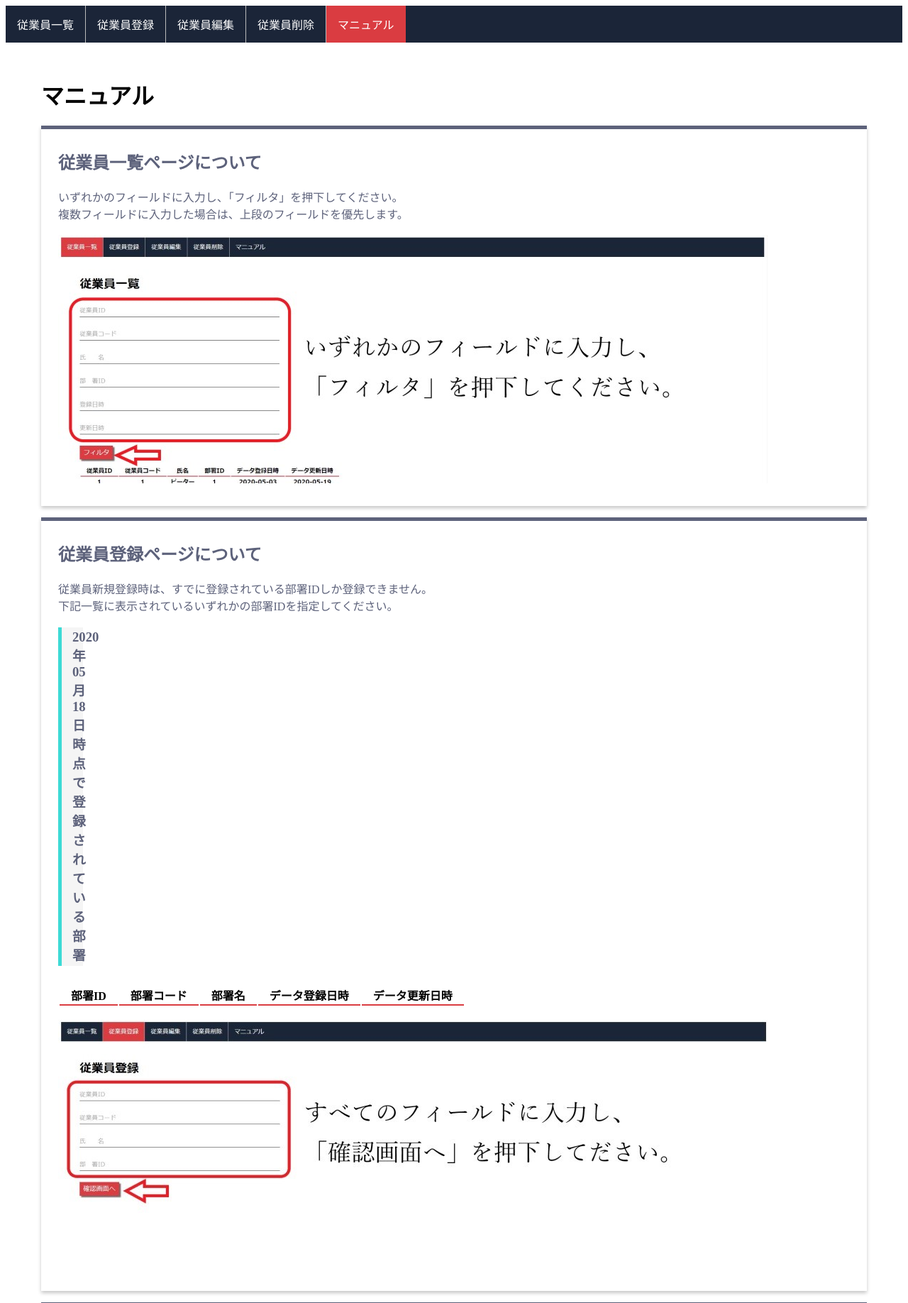
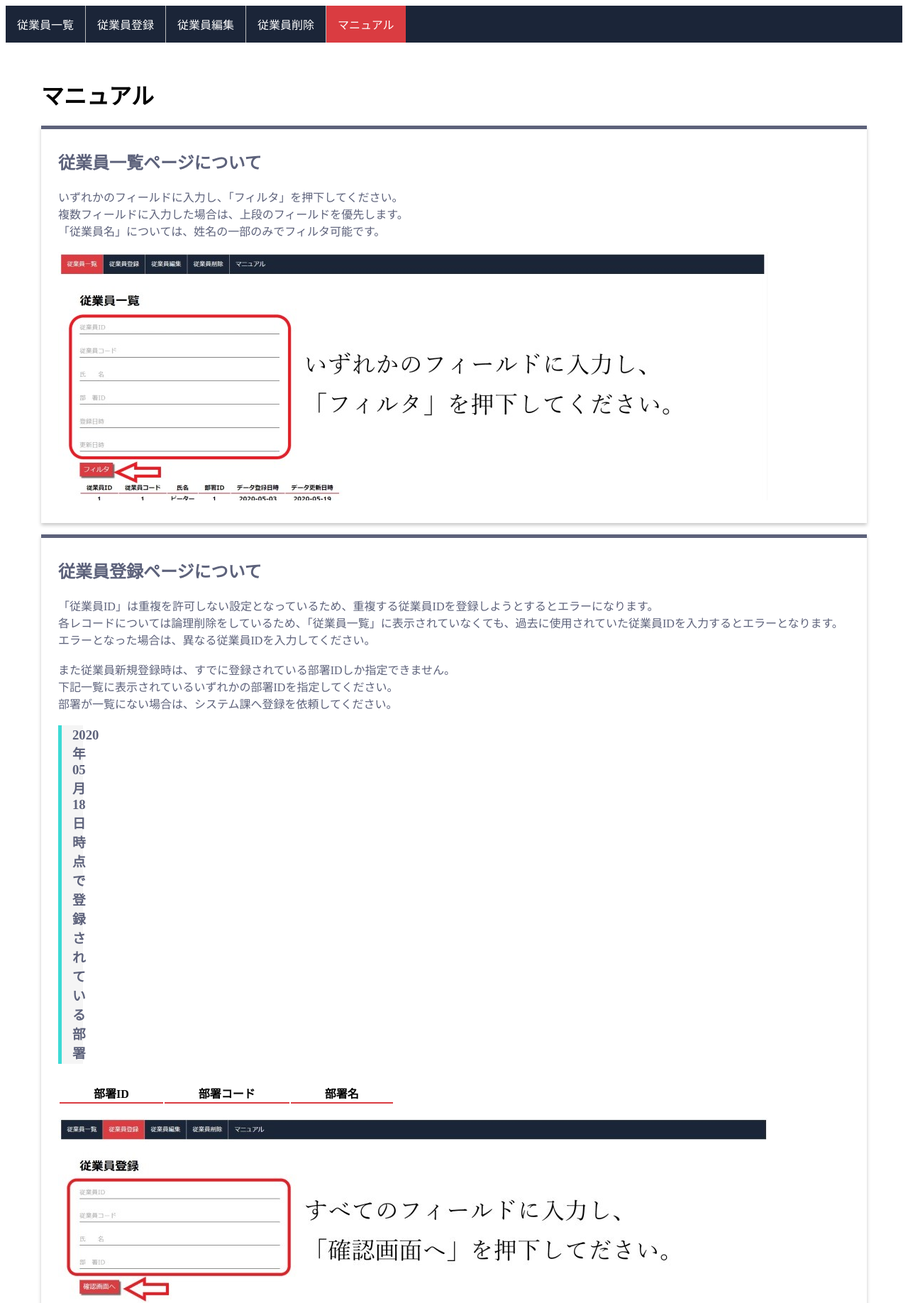
Before and after one commit to JunkiOkazaki/EmployeesMaster, a PHP site: page /employees-master-manual.php in a window 1280 px wide. Shown: the top 1836 px of the page at 71% size. Run offline with PHP 8.4, Linux system fonts and the light colour scheme; data that the repository does not hold is empty.

Commit message:
202005200710

```diff
--- a/employees-master-manual.php
+++ b/employees-master-manual.php
@@ -45,7 +45,8 @@
 <h2>従業員一覧ページについて</h2>
 <p>
 いずれかのフィールドに入力し、「フィルタ」を押下してください。<br/>
-複数フィールドに入力した場合は、上段のフィールドを優先します。<br/><br/>
+複数フィールドに入力した場合は、上段のフィールドを優先します。<br/>
+「従業員名」については、姓名の一部のみでフィルタ可能です。<br/><br/>
 <img src="man_img1.jpg" alt="従業員一覧ページの画像">
 </p>
 </div>
@@ -53,8 +54,13 @@
 <div class="setsumei">
 <h2>従業員登録ページについて</h2>
 <p>
-従業員新規登録時は、すでに登録されている部署IDしか登録できません。<br/>
+「従業員ID」は重複を許可しない設定となっているため、重複する従業員IDを登録しようとするとエラーになります。<br/>
+各レコードについては論理削除をしているため、「従業員一覧」に表示されていなくても、過去に使用されていた従業員IDを入力するとエラーとなります。<br/>
+エラーとなった場合は、異なる従業員IDを入力してください。<br/>
+<br/>
+また従業員新規登録時は、すでに登録されている部署IDしか指定できません。<br/>
 下記一覧に表示されているいずれかの部署IDを指定してください。<br/>
+部署が一覧にない場合は、システム課へ登録を依頼してください。<br/>
 </p>
 
 
@@ -62,7 +68,7 @@
 
 <?php
 try{
-    $sql = "SELECT department_id, department_code, department_name, created_at, updated_at FROM company.departments WHERE delete_flag=0";
+    $sql = "SELECT department_id, department_code, department_name FROM company.departments WHERE delete_flag=0";
     $stmt = $pdo->prepare($sql);
     $stmt->execute();
 
@@ -77,11 +83,9 @@ try{
 
 <table><tbody>
     <tr>
-        <th class="midashi">部署ID</th>
-        <th class="midashi">部署コード</th>
-        <th class="midashi">部署名</th>
-        <th class="midashi">データ登録日時</th>
-        <th class="midashi">データ更新日時</th>
+        <th class="midashi2">部署ID</th>
+        <th class="midashi2">部署コード</th>
+        <th class="midashi2">部署名</th>
     </tr>
 
 <?php
@@ -121,7 +125,8 @@ try{
 <h2>従業員削除ページについて</h2>
 <p>
 削除したい従業員の従業員IDを入力し、「確認画面へ」を押下してください。<br/>
-従業員IDが一致する従業員のレコードを削除します。<br/><br/>
+従業員IDが一致する従業員のレコードを削除します。<br/>
+確認画面に表示されるレコードに間違いがないか十分に確認してから、実行してください。<br/><br/>
 <img src="man_img4.jpg" alt="従業員削除ページの画像">
 </p>
 </div>
--- a/menu.css
+++ b/menu.css
@@ -147,6 +147,14 @@ li a:hover:not(.active) {
          padding-left: 1em;
 }
 
+/* 表見出し */
+.midashi2 {
+         border-bottom: solid 2px #da3c41;
+         padding-top: 0.5em;
+         padding-right: 3em;
+         padding-left: 3em;
+}
+
 /* 説明部分 */
 .setsumei {
         margin-top: 1em;
@@ -166,7 +174,7 @@ li a:hover:not(.active) {
 .setsumei h3 {
         border-left: solid 5px #3CDAD5;
         background: whitesmoke;
-        margin-right:1190px;
+        margin-right:1290px;
         padding:3px 15px;
 }
 
```
